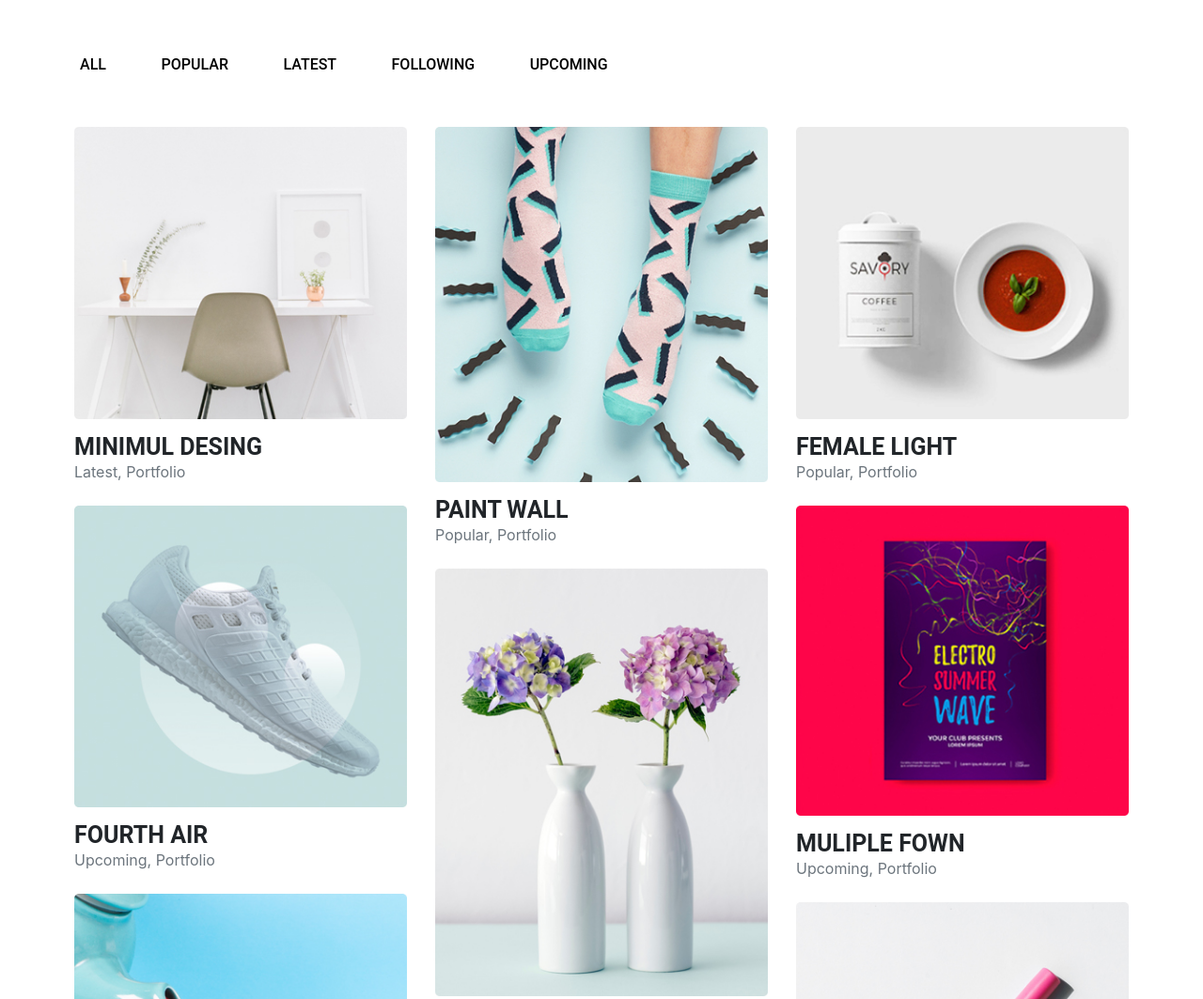
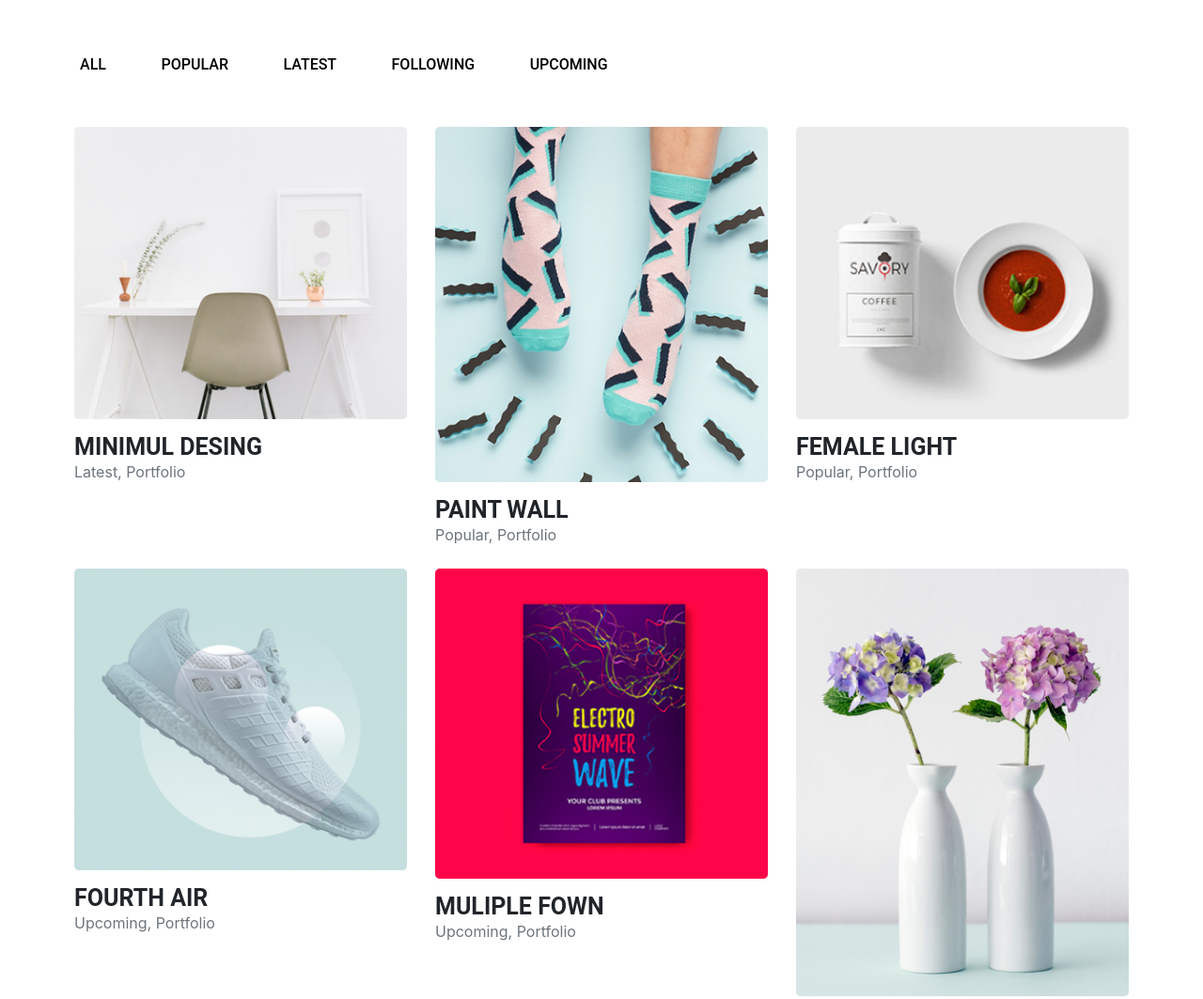
Before and after one commit to mahanthi-arun-kumar/practice_bootstarp, a plain HTML site: page Index.html in a window 1280 px wide. Shown: the part 3168-4231 px from the top of the page at 94% size. Drawn offline with Linux system fonts and the light colour scheme.

Commit message:
first commit

```diff
--- a/Index.html
+++ b/Index.html
@@ -594,7 +594,7 @@
     <script src="./js/bootstrap.min.js"></script>
 
     <!--  isotope js library  -->
-    <script src="./vendor/isotope/isotope.min.js"></script>
+    <!-- <script src="./vendor/isotope/isotope.min.js"></script> -->
 
     <!--  Magnific popup script file  -->
     <!-- <script src="./vendor/Magnific-Popup/dist/jquery.magnific-popup.min.js"></script> -->
```
